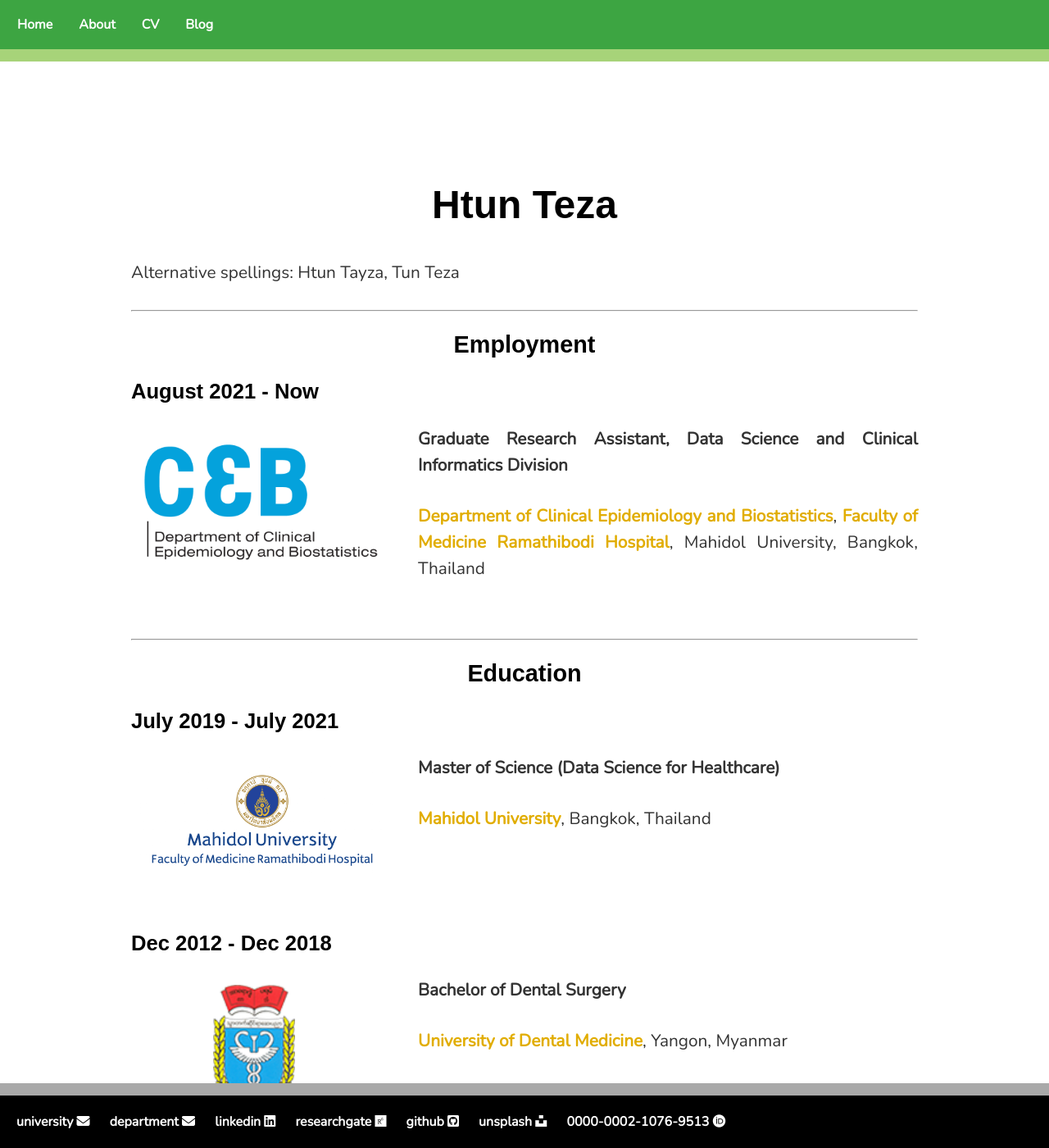
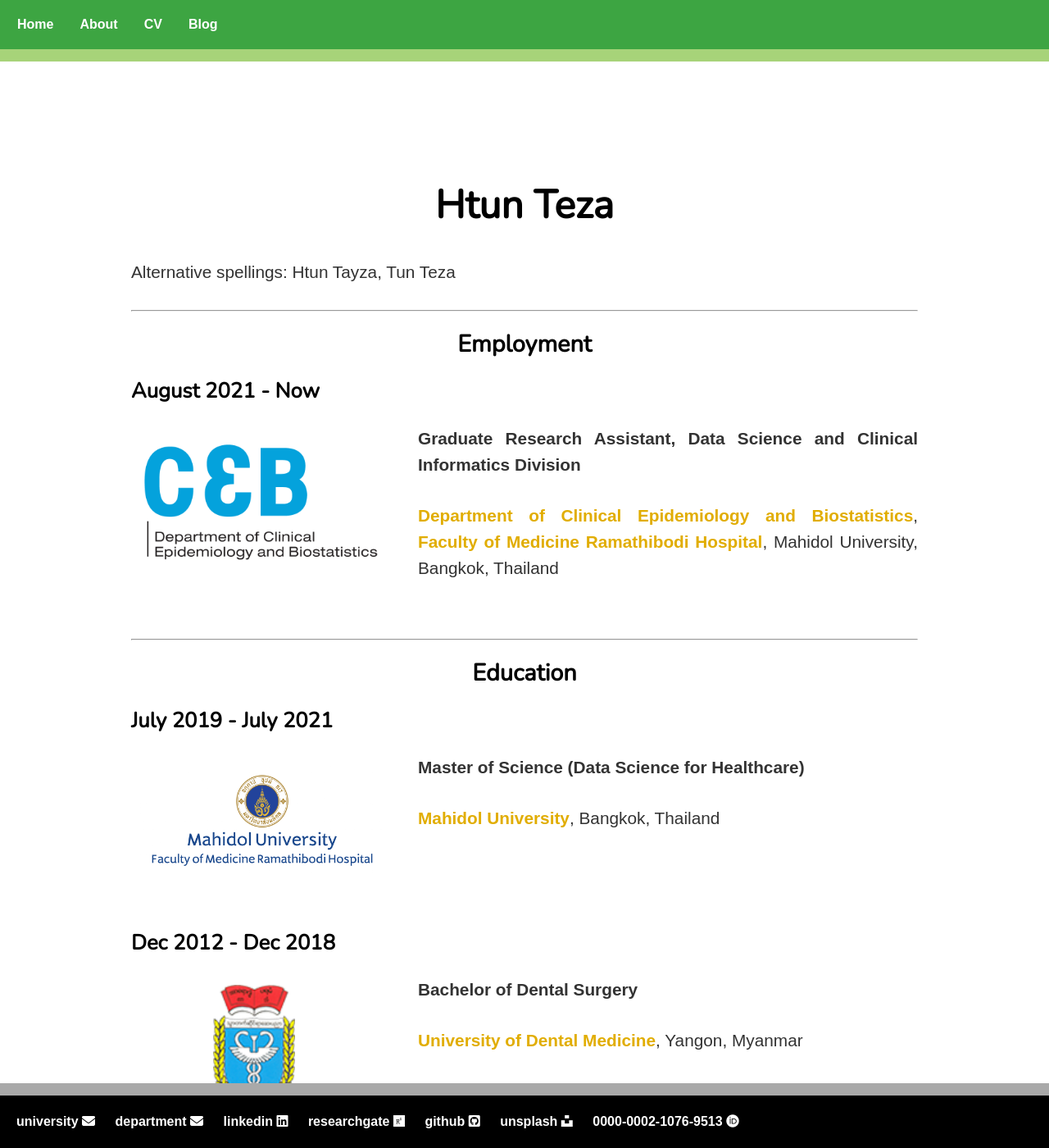
Before and after one commit to finerbrighterlighter/finerbrighterlighter.github.io, a Jekyll site: the page built from cv/index.html, in a window 1280 px wide and 1400 px high. Shown: the whole window at 82% size. Built offline with Jekyll 4.4.1, drawn with Linux system fonts in a browser that asks for light colours; nearby versions of some CDN libraries; some web fonts are replaced.

Commit message:
font push

```diff
--- a/css/main.css
+++ b/css/main.css
@@ -1,6 +1,6 @@
 body {
     margin-top: 20px;
-	font-family: 'Nunito', serif;
+	font-family: 'Source Serif Pro', sans-serif;
     margin: 60px auto;
     text-align: justify;
     text-justify: inter-word;
@@ -40,7 +40,7 @@
   text-align: center;
   padding: 14px 16px;
   text-decoration: none;
-	font-family: 'Nunito', serif;
+	font-family: 'Source Serif Pro', sans-serif;
   font-weight: bold;
 }
 
@@ -82,7 +82,7 @@
 
 nav ul, footer ul {
     color: red;
-	font-family: 'Nunito', serif;
+	font-family: 'Source Serif Pro', sans-serif;
     padding: 0px;
     list-style: none;
     font-weight: bold;
@@ -108,20 +108,20 @@
 h1 {
     margin-top: 150px;
     font-size: 3em;
-    font-family: 'Source Serif Pro', sans-serif;
+    font-family: 'Nunito', serif;
     text-align: center;
     margin-bottom: 50px;
 }
 
 h2 {
     font-size: 1.8em;
-    font-family: 'Source Serif Pro', sans-serif;
+    font-family: 'Nunito', serif;
     text-align: center;
 }
 
 h3 {
     font-size: 1.6em;
-	font-family: 'Source Serif Pro', sans-serif;
+	font-family: 'Nunito', serif;
     text-align: left;
 }
 
```
